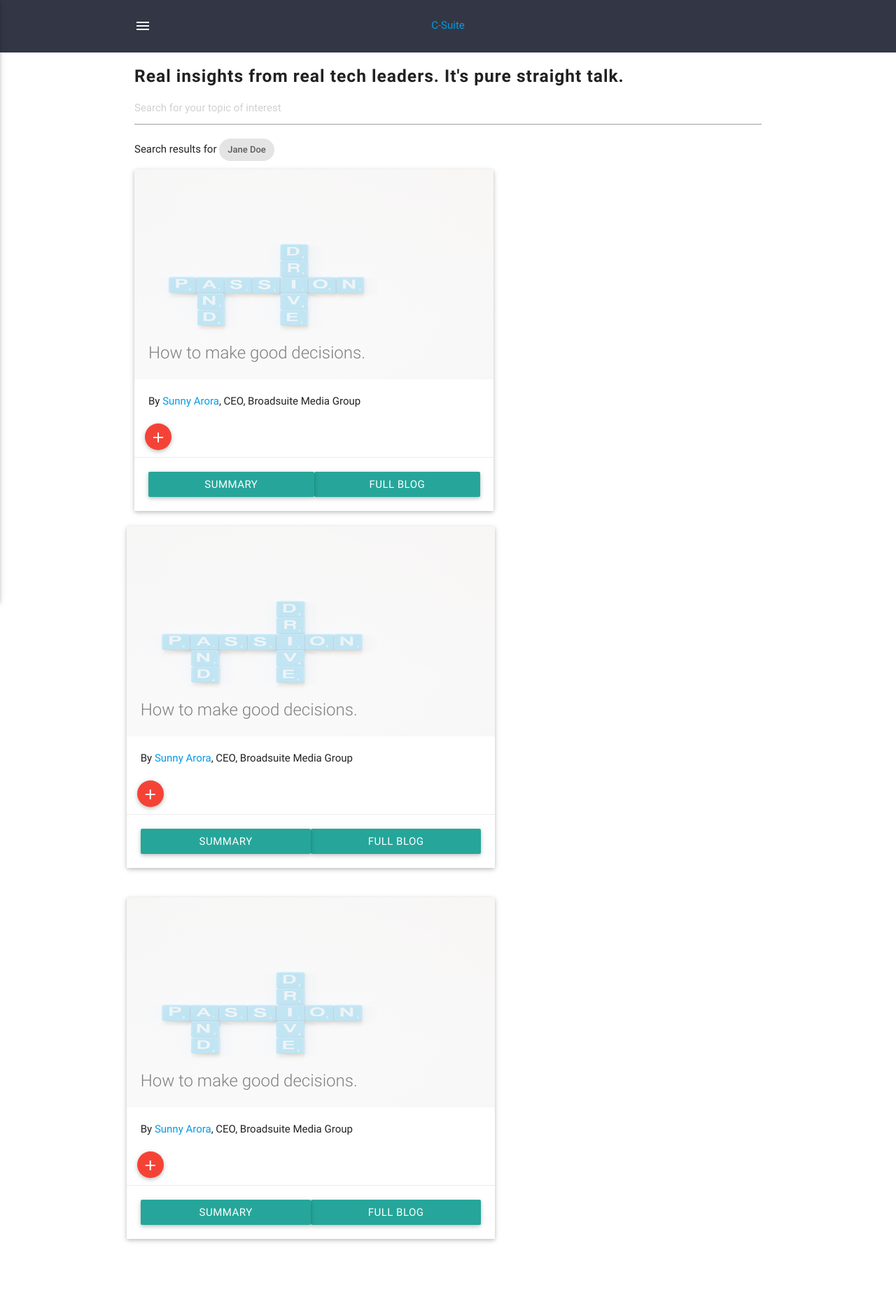
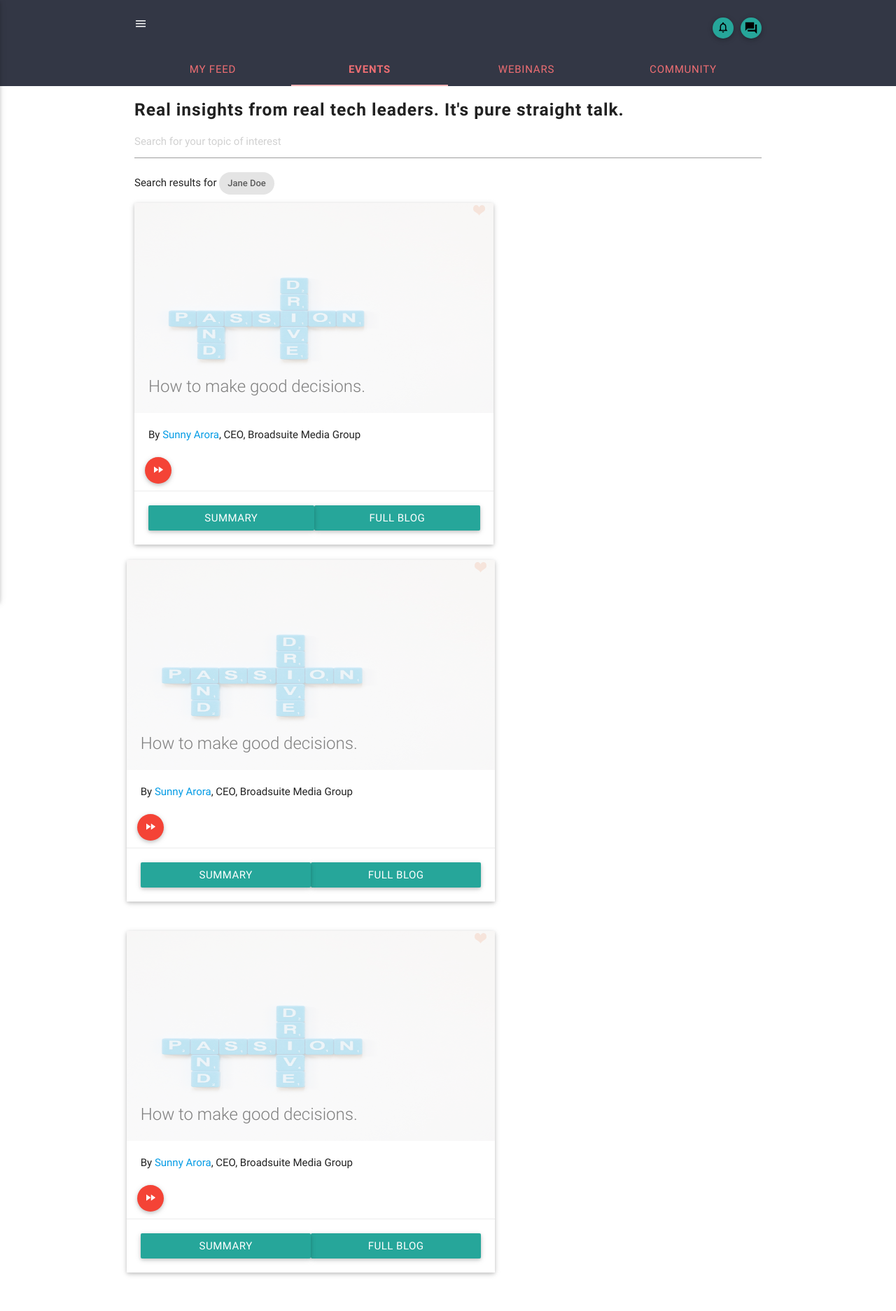
Before and after one commit to sm-main/incubateHack, a Django app: page /all-blog/ in a window 1280 px wide. Shown: the whole page at 70% size. Before the commit the page ends 1775 px from the top, so only its background shows below. Run offline with Django 3.2, Linux system fonts and the light colour scheme; some libraries are stand-ins or nearby versions.

Commit message:
second header added

```diff
--- a/client_side/static/css/base.css
+++ b/client_side/static/css/base.css
@@ -8,6 +8,22 @@ header
 .chips
 {
   padding-top: 30px;
+}
+
+.clearfix
+{
+  clear: both;
+}
+.tabs
+{
+  overflow-x: auto;
+  overflow-y: auto;;
+  background-color:#333745;
+}
+.second-header
+{
+  background-color: #333745;
+  z-index: 2000!important;
 }
 header > .container
 {
--- /dev/null
+++ b/client_side/static/js/main.js
@@ -0,0 +1,75 @@
+/**
+* @preserve Sticky Anything 1.1.3 | @senff | GPL2 Licensed
+*/
+
+(function ($) {
+
+  $.fn.stickThis = function(options) {
+
+    var settings = $.extend({
+      // Default
+      top: 0,
+      minscreenwidth: 0,
+      maxscreenwidth: 99999,
+      zindex: 1,
+      debugmode: false
+      }, options );
+
+    var numElements = $(this).length;
+
+    if (numElements < 1) {
+      // There are no elements on the page with the called selector.
+      if(settings.debugmode == true) {
+        console.error('STICKY ANYTHING DEBUG: There are no elements with the class/ID you selected.');
+      }
+    } else if (numElements > 1) {
+      // This is not going to work either. You can't make more than one element sticky. They will only get in eachother's way.
+      // Make sure that you use an selector that applies to only ONE SINGLE element on the page.
+      // Want to find out quickly where all the elements are that you targeted? Uncomment the next line to debug.
+      // $(this).css('border','solid 3px #00ff00');
+      if(settings.debugmode == true) {
+        console.error('STICKY ANYTHING DEBUG: There is more than one element with the class/ID you selected. You can only make ONE element sticky.');
+      }
+    } else {
+      // Create a clone of the menu, right next to original (in the DOM).
+      $(this).addClass('original').clone().insertAfter(this).addClass('cloned').css('position','fixed').css('top',settings.top+'px').css('margin-top','0').css('margin-left','0').css('z-index',settings.zindex).removeClass('original').hide();
+      checkElement = setInterval(function(){stickIt(settings.top,settings.minscreenwidth,settings.maxscreenwidth)},10);
+    }
+
+    return this;
+  };
+
+
+function stickIt(stickyTop,minwidth,maxwidth) {
+
+  var orgElementPos = $('.original').offset();
+  orgElementTop = orgElementPos.top;
+
+  // Calculating actual viewport width
+  var e = window, a = 'inner';
+  if (!('innerWidth' in window )) {
+    a = 'client';
+    e = document.documentElement || document.body;
+  }
+  viewport = e[ a+'Width' ];
+
+  if (($(window).scrollTop() >= (orgElementTop - stickyTop)) && (viewport >= minwidth) && (viewport <= maxwidth)) {
+
+    // scrolled past the original position; now only show the cloned, sticky element.
+
+    // Cloned element should always have same left position and width as original element.
+    orgElement = $('.original');
+    coordsOrgElement = orgElement.offset();
+    leftOrgElement = coordsOrgElement.left;
+    widthOrgElement = orgElement.css('width');
+
+    $('.cloned').css('left',leftOrgElement+'px').css('top',stickyTop+'px').css('width',widthOrgElement).show();
+    $('.original').css('visibility','hidden');
+  } else {
+    // not scrolled past the menu; only show the original menu.
+    $('.cloned').hide();
+    $('.original').css('visibility','visible');
+  }
+}
+
+}(jQuery));
--- a/client_side/templates/all_blog_page.html
+++ b/client_side/templates/all_blog_page.html
@@ -23,7 +23,8 @@
       <div class="row">
         <div class="col s12 m7">
           <div class="card">
-            <div class="card-image">
+            <div class="card-image" style="position:relative;">
+                <img src="{% static 'images/fav_color.png' %}" style="height:20px; width:20px; position:absolute; right:0px; float:right;left:94%;" alt="">
               <a href="{% url 'blog_detail_page' %}"><img src="{% static 'images/blog_img1.jpg' %}"></a>
               <span class="card-title">How to make good decisions.</span>
             </div>
@@ -33,13 +34,13 @@
             <div class="fixed-action-btnwrapper-all-blog">
               <div class="fixed-action-btn horizontal" style="bottom: 45px; right: 24px;">
                 <a class="btn-floating btn-large red" style="width:38px; height:38px;">
-                  <i class="material-icons" style="line-height:35px;" >add</i>
+                  <img src="{% static 'images/fast.png' %}" style="line-height:30px; position:relative; top:-5px;" alt="" />
                 </a>
-                <ul id="my-strong-id" style="margin-right:20px!important;">
-                  <li><a class="btn-floating red"><i class="material-icons">insert_chart</i></a></li>
-                  <li><a class="btn-floating yellow darken-1"><i class="material-icons">format_quote</i></a></li>
-                  <li><a class="btn-floating green"><i class="material-icons">publish</i></a></li>
-                  <li><a class="btn-floating blue"><i class="material-icons">attach_file</i></a></li>
+                <ul>
+                  <li><a class="btn-floating red"><img src="{% static 'images/pin.png' %}" style="position:relative;left:-10px;top: 5px;" alt=""></a></li>
+                  <li><a class="btn-floating yellow darken-1"><img src="{% static 'images/cloud.png' %}" style="position:relative;left:-10px;top: 5px;"  alt=""></a></li>
+                  <li><a class="btn-floating green"><img src="{% static 'images/download.png' %}" style="position:relative;left:-10px;top: 5px;"  alt=""></a></li>
+                  <li><a class="btn-floating blue"><img src="{% static 'images/share.png' %}" style="position:relative;left:-10px;top: 5px;"  alt=""></a></li>
                 </ul>
               </div>
             </div>
@@ -65,7 +66,8 @@
       <div class="row">
         <div class="col s12 m7">
           <div class="card">
-            <div class="card-image">
+            <div class="card-image" style="position:relative;">
+                <img src="{% static 'images/fav_color.png' %}" style="height:20px; width:20px; position:absolute; right:0px; float:right;left:94%;" alt="">
               <a href="{% url 'blog_detail_page' %}"><img src="{% static 'images/blog_img1.jpg' %}"></a>
               <span class="card-title">How to make good decisions.</span>
             </div>
@@ -75,13 +77,13 @@
             <div>
               <div class="fixed-action-btn horizontal" style="bottom: 45px; right: 24px;">
                 <a class="btn-floating btn-large red" style="width:38px; height:38px;">
-                  <i class="material-icons" style="line-height:35px;" >add</i>
+                  <img src="{% static 'images/fast.png' %}" style="line-height:30px; position:relative; top:-5px;" alt="" />
                 </a>
                 <ul>
-                  <li><a class="btn-floating red"><i class="material-icons">insert_chart</i></a></li>
-                  <li><a class="btn-floating yellow darken-1"><i class="material-icons">format_quote</i></a></li>
-                  <li><a class="btn-floating green"><i class="material-icons">publish</i></a></li>
-                  <li><a class="btn-floating blue"><i class="material-icons">attach_file</i></a></li>
+                  <li><a class="btn-floating red"><img src="{% static 'images/pin.png' %}" style="position:relative;left:-10px;top: 5px;" alt=""></a></li>
+                  <li><a class="btn-floating yellow darken-1"><img src="{% static 'images/cloud.png' %}" style="position:relative;left:-10px;top: 5px;"  alt=""></a></li>
+                  <li><a class="btn-floating green"><img src="{% static 'images/download.png' %}" style="position:relative;left:-10px;top: 5px;"  alt=""></a></li>
+                  <li><a class="btn-floating blue"><img src="{% static 'images/share.png' %}" style="position:relative;left:-10px;top: 5px;"  alt=""></a></li>
                 </ul>
               </div>
             </div>
@@ -109,7 +111,8 @@
       <div class="row">
         <div class="col s12 m7">
           <div class="card">
-            <div class="card-image">
+            <div class="card-image" style="position:relative;">
+              <img src="{% static 'images/fav_color.png' %}" style="height:20px; width:20px; position:absolute; right:0px; float:right;left:94%;" alt="">
               <a href="{% url 'blog_detail_page' %}"><img src="{% static 'images/blog_img1.jpg' %}"></a>
               <span class="card-title">How to make good decisions.</span>
             </div>
@@ -119,13 +122,14 @@
             <div>
               <div class="fixed-action-btn horizontal" style="bottom: 45px; right: 24px;">
                 <a class="btn-floating btn-large red" style="width:38px; height:38px;">
-                  <i class="material-icons" style="line-height:35px;" >add</i>
+
+                    <img src="{% static 'images/fast.png' %}" style="line-height:30px; position:relative; top:-5px;" alt="" />
                 </a>
                 <ul>
-                  <li><a class="btn-floating red"><i class="material-icons">insert_chart</i></a></li>
-                  <li><a class="btn-floating yellow darken-1"><i class="material-icons">format_quote</i></a></li>
-                  <li><a class="btn-floating green"><i class="material-icons">publish</i></a></li>
-                  <li><a class="btn-floating blue"><i class="material-icons">attach_file</i></a></li>
+                  <li><a class="btn-floating red"><img src="{% static 'images/pin.png' %}" style="position:relative;left:-10px;top: 5px;" alt=""></a></li>
+                  <li><a class="btn-floating yellow darken-1"><img src="{% static 'images/cloud.png' %}" style="position:relative;left:-10px;top: 5px;"  alt=""></a></li>
+                  <li><a class="btn-floating green"><img src="{% static 'images/download.png' %}" style="position:relative;left:-10px;top: 5px;"  alt=""></a></li>
+                  <li><a class="btn-floating blue"><img src="{% static 'images/share.png' %}" style="position:relative;left:-10px;top: 5px;"  alt=""></a></li>
                 </ul>
               </div>
             </div>
--- a/client_side/templates/base.html
+++ b/client_side/templates/base.html
@@ -11,7 +11,9 @@
     {% block stylesheet %}
     <link rel="stylesheet" href="{% static 'materialize/css/materialize.min.css' %}">
     <link rel="stylesheet" href="{% static 'css/base.css' %}" />
-     <link href="https://fonts.googleapis.com/icon?family=Material+Icons" rel="stylesheet">
+     <!-- <link href="https://fonts.googleapis.com/icon?family=Material+Icons" rel="stylesheet"> -->
+
+
     {% endblock stylesheet %}
   </head>
   <body>
@@ -19,9 +21,12 @@
     <header>
     <div class="container">
       <div class="container-sub-header navbar-fixed">
-        <a href="" data-activates="slide-out" class="button-collapse"><i class="material-icons">menu</i></a>
-        <div class="our-logo"><a href="{% url 'all_blog_page' %}">C-Suite</a></div>
+        <a href="" data-activates="slide-out" class="button-collapse"><img src="{% static 'images/menu.png' %}" alt=""></a>
+        <a class="btn-floating " style="float:right;height:30px; width:30px; " ><img src="{% static 'images/message.png' %}" style="height: 20px;
+     width: 20px;margin-top: 5px;" alt=""></a>
+         <a class="btn-floating " style="float:right; height:30px; width:30px; margin-right:10px;" ><img src="{% static 'images/noti.png' %}" alt=""></a>
       </div>
+      <div class="clearfix"></div>
     </div>
      <ul id="slide-out" class="side-nav">
        <li><div class="userView">
@@ -40,6 +45,20 @@
      </ul>
 
     </header>
+    <div class="second-header">
+      <div class="container">
+        <div class="row">
+          <div class="col s12">
+            <ul class="tabs">
+              <li class="tab col s3"><a href="#test1">My Feed</a></li>
+              <li class="tab col s3"><a class="active" href="#test2">Events</a></li>
+              <li class="tab col s3 "><a href="#test3">Webinars</a></li>
+              <li class="tab col s3"><a href="#test4">Community</a></li>
+            </ul>
+          </div>
+        </div>
+      </div>
+    </div>
     {% endblock header %}
     {% block body %}
 
@@ -47,8 +66,14 @@
     {% block scripts %}
     <script type="text/javascript" src="{% static 'js/jquery-2.1.3.js' %}"></script>
     <script type="text/javascript" src="{% static 'materialize/js/materialize.min.js' %}"></script>
+    <script type="text/javascript" src="{% static 'js/main.js' %}"></script>
     <script>
     $(".button-collapse").sideNav();
+    $('.second-header').stickThis();
+    $(document).ready(function(){
+      $('ul.tabs').tabs();
+    });
+
     // Initialize collapsible (uncomment the line below if you use the dropdown variation)
     // $('.collapsible').collapsible();
     </script>
--- a/client_side/templates/profile_detail_page.html
+++ b/client_side/templates/profile_detail_page.html
@@ -100,11 +100,11 @@
       <h5>Connect with Sunny</h5>
       <div class="inside-modal-body">
         <div class="inside-modal-body-sub">
-           <a class="btn-floating btn-large waves-effect waves-light red"><i class="material-icons">email</i></a>
+           <a class="btn-floating btn-large waves-effect waves-light red"><img src="{% static 'images/email.png' %}" style="height: 20px;position: relative;top: 5px;" alt=""></a>
 
         </div>
         <div class="inside-modal-body-sub">
-          <a class="btn-floating btn-large waves-effect waves-light red"><i class="material-icons">phone</i></a>
+          <a class="btn-floating btn-large waves-effect waves-light red"><img src="{% static 'images/call.png' %}" style="height: 20px;position: relative;top: 5px;" alt=""></a>
         </div>
 
         <div class="inside-modal-body-sub inside-modal-body-sub-spec">
@@ -112,7 +112,7 @@
         </div>
 
         <div class="inside-modal-body-sub inside-modal-body-sub-spec">
-          <a class="btn-floating btn-large waves-effect waves-light red"><i class="material-icons">chat</i></a>
+          <a class="btn-floating btn-large waves-effect waves-light red"><img src="{% static 'images/chat.png' %}"  style="height: 20px;position: relative;top: 5px;"alt=""></a>
         </div>
       </div>
 
```
Also changed, not shown: client_side/templates/blog_detail_page.html (+5 -5 lines), client_side/static/images/call.png (added), client_side/static/images/chat.png (added), client_side/static/images/cloud.png (added), client_side/static/images/download.png (added), client_side/static/images/email.png (added), client_side/static/images/fast.png (added), client_side/static/images/fav.png (added), client_side/static/images/fav_color.png (added), client_side/static/images/menu.png (added), client_side/static/images/message.png (added), client_side/static/images/noti.png (added), client_side/static/images/pin.png (added), client_side/static/images/plus.png (added), 1 more files.
